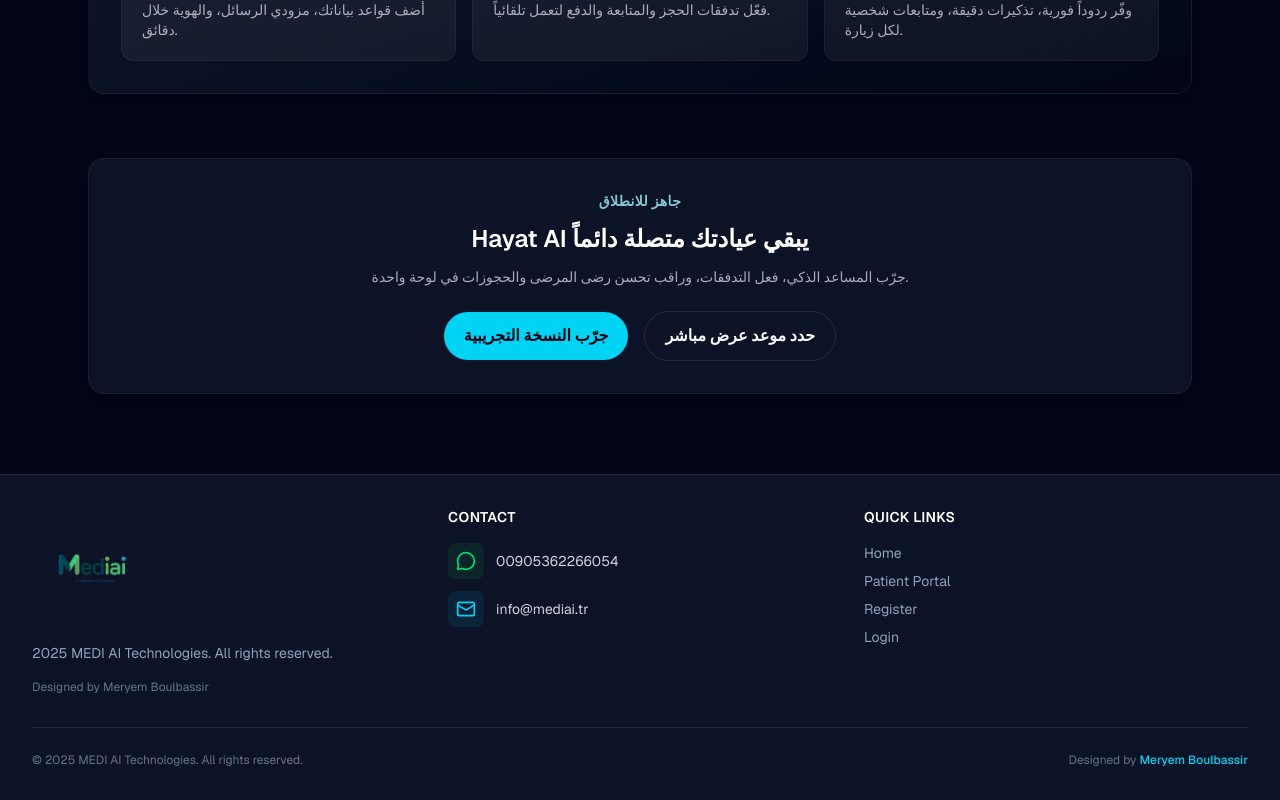
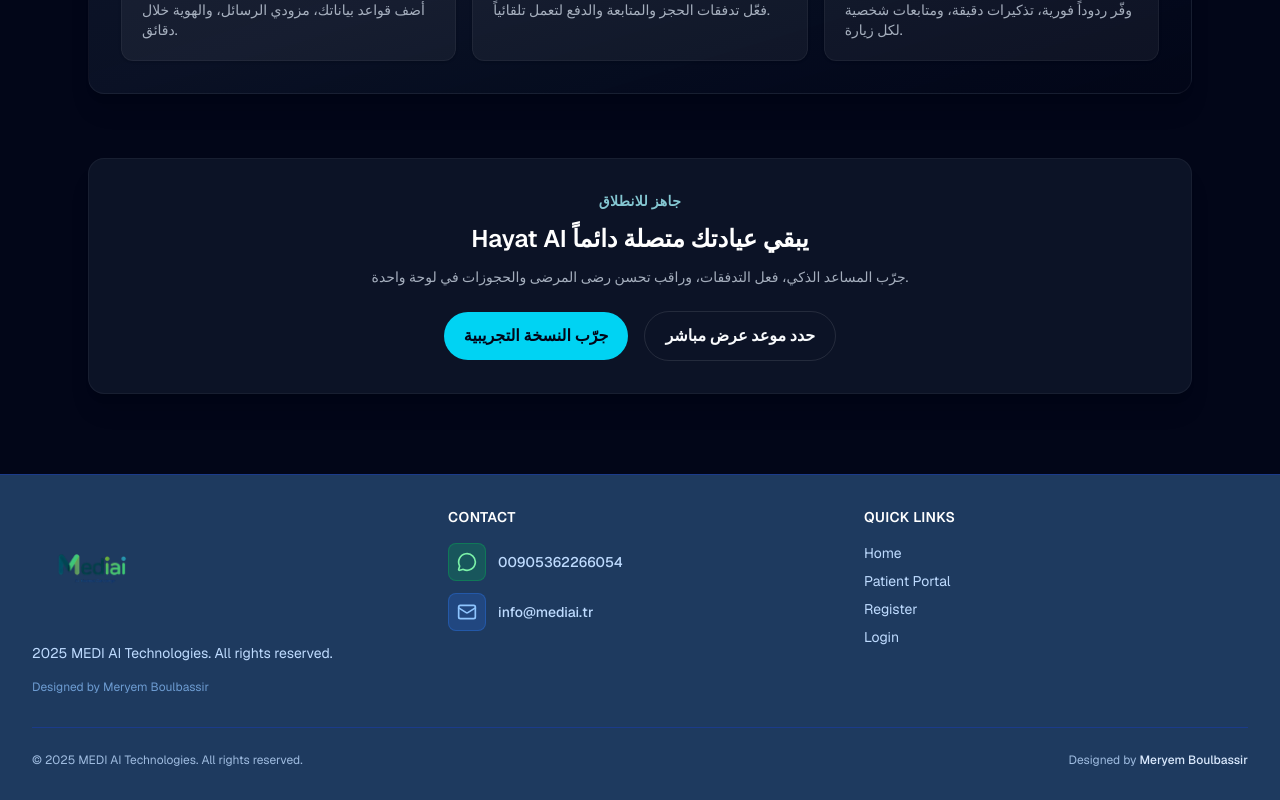
Before and after one commit to meryemnibras/hayat-ai, a Next.js app: page / in a window 1280 px wide. Shown: the part 1220-2020 px from the top of the page. Built offline with nearby package versions, Linux system fonts and the light colour scheme.

Commit message:
Update Footer: Change to dark navy blue color scheme and improve styling

```diff
--- a/components/shared/Footer.tsx
+++ b/components/shared/Footer.tsx
@@ -11,16 +11,16 @@
   const whatsappLink = `https://wa.me/${whatsappNumber.replace(/^00/, "")}`;
 
   return (
-    <footer className="bg-slate-900/80 border-t border-white/10 backdrop-blur-lg">
+    <footer className="bg-[#1e3a5f] border-t border-blue-800/50 backdrop-blur-lg">
       <div className="max-w-7xl mx-auto px-4 sm:px-6 lg:px-8 py-8">
         <div className="grid grid-cols-1 md:grid-cols-3 gap-8">
           {/* Logo and Description */}
           <div className="flex flex-col space-y-4">
             <MediaiLogo size="md" />
-            <p className="text-sm text-slate-400">
+            <p className="text-sm text-blue-200">
               2025 MEDI AI Technologies. All rights reserved.
             </p>
-            <p className="text-xs text-slate-500">
+            <p className="text-xs text-blue-300/70">
               Designed by Meryem Boulbassir
             </p>
           </div>
@@ -36,23 +36,23 @@
                 href={whatsappLink}
                 target="_blank"
                 rel="noopener noreferrer"
-                className="flex items-center space-x-3 text-slate-300 hover:text-green-400 transition-colors group"
+                className="flex items-center space-x-3 text-blue-200 hover:text-green-300 transition-colors group"
               >
-                <div className="p-2 bg-green-500/10 rounded-lg group-hover:bg-green-500/20 transition-colors">
-                  <MessageCircle className="h-5 w-5 text-green-400" />
+                <div className="p-2 bg-green-500/20 rounded-lg group-hover:bg-green-500/30 transition-colors border border-green-500/30">
+                  <MessageCircle className="h-5 w-5 text-green-300" />
                 </div>
-                <span className="text-sm">{whatsappNumber}</span>
+                <span className="text-sm font-medium">{whatsappNumber}</span>
               </a>
 
               {/* Email */}
               <a
                 href={`mailto:${email}`}
-                className="flex items-center space-x-3 text-slate-300 hover:text-cyan-400 transition-colors group"
+                className="flex items-center space-x-3 text-blue-200 hover:text-blue-100 transition-colors group"
               >
-                <div className="p-2 bg-cyan-500/10 rounded-lg group-hover:bg-cyan-500/20 transition-colors">
-                  <Mail className="h-5 w-5 text-cyan-400" />
+                <div className="p-2 bg-blue-500/20 rounded-lg group-hover:bg-blue-500/30 transition-colors border border-blue-500/30">
+                  <Mail className="h-5 w-5 text-blue-300" />
                 </div>
-                <span className="text-sm">{email}</span>
+                <span className="text-sm font-medium">{email}</span>
               </a>
             </div>
           </div>
@@ -65,25 +65,25 @@
             <div className="flex flex-col space-y-2">
               <Link
                 href="/"
-                className="text-sm text-slate-400 hover:text-cyan-400 transition-colors"
+                className="text-sm text-blue-200 hover:text-white transition-colors"
               >
                 Home
               </Link>
               <Link
                 href="/portal"
-                className="text-sm text-slate-400 hover:text-cyan-400 transition-colors"
+                className="text-sm text-blue-200 hover:text-white transition-colors"
               >
                 Patient Portal
               </Link>
               <Link
                 href="/portal/register"
-                className="text-sm text-slate-400 hover:text-cyan-400 transition-colors"
+                className="text-sm text-blue-200 hover:text-white transition-colors"
               >
                 Register
               </Link>
               <Link
                 href="/portal/login"
-                className="text-sm text-slate-400 hover:text-cyan-400 transition-colors"
+                className="text-sm text-blue-200 hover:text-white transition-colors"
               >
                 Login
               </Link>
@@ -92,13 +92,13 @@
         </div>
 
         {/* Bottom Bar */}
-        <div className="mt-8 pt-6 border-t border-white/10 flex flex-col md:flex-row justify-between items-center space-y-4 md:space-y-0">
-          <p className="text-xs text-slate-500 text-center md:text-left">
+        <div className="mt-8 pt-6 border-t border-blue-800/50 flex flex-col md:flex-row justify-between items-center space-y-4 md:space-y-0">
+          <p className="text-xs text-blue-200/80 text-center md:text-left">
             © 2025 MEDI AI Technologies. All rights reserved.
           </p>
-          <p className="text-xs text-slate-500 text-center md:text-right">
+          <p className="text-xs text-blue-200/80 text-center md:text-right">
             Designed by{" "}
-            <span className="text-cyan-400 font-medium">Meryem Boulbassir</span>
+            <span className="text-blue-100 font-medium">Meryem Boulbassir</span>
           </p>
         </div>
       </div>
```
